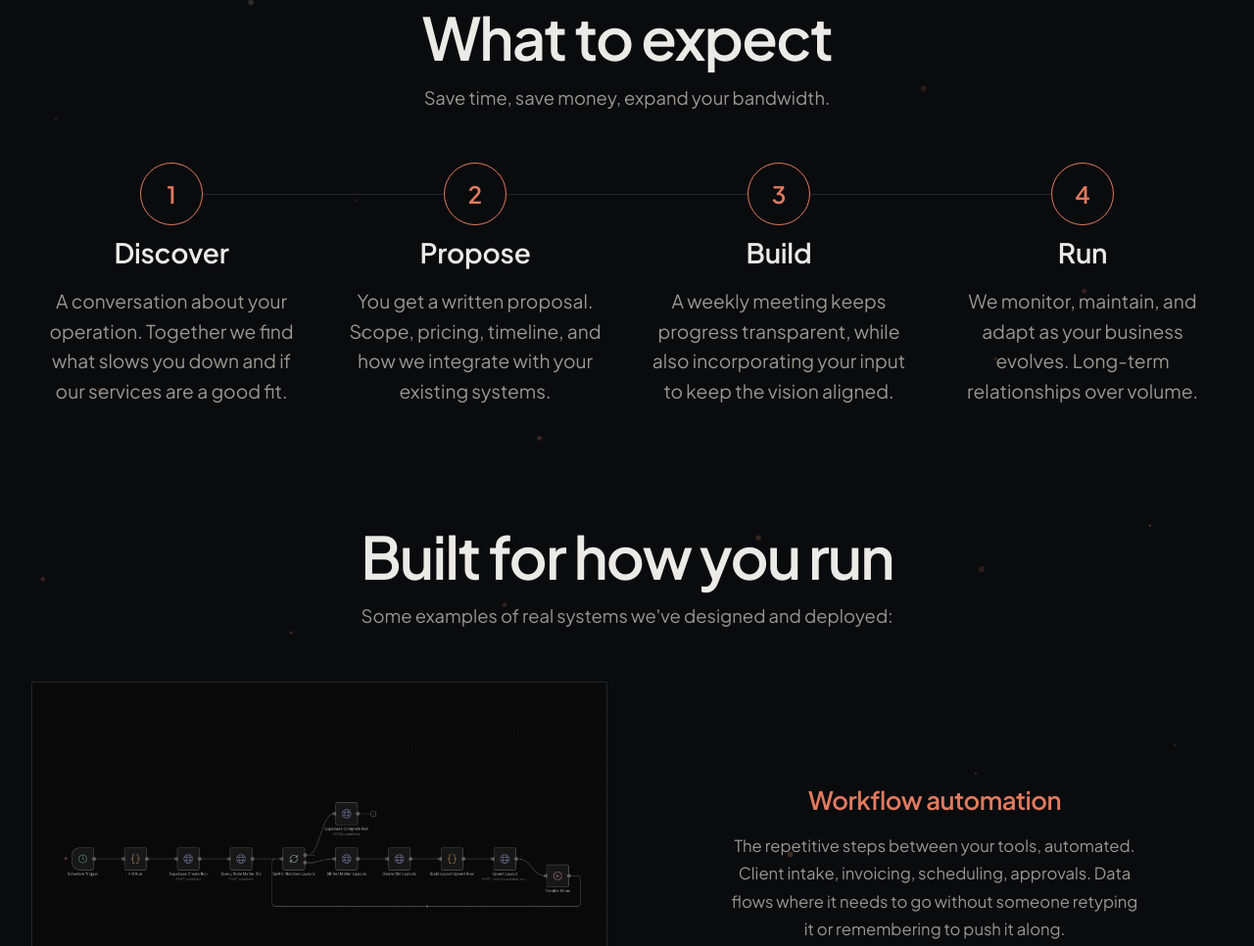
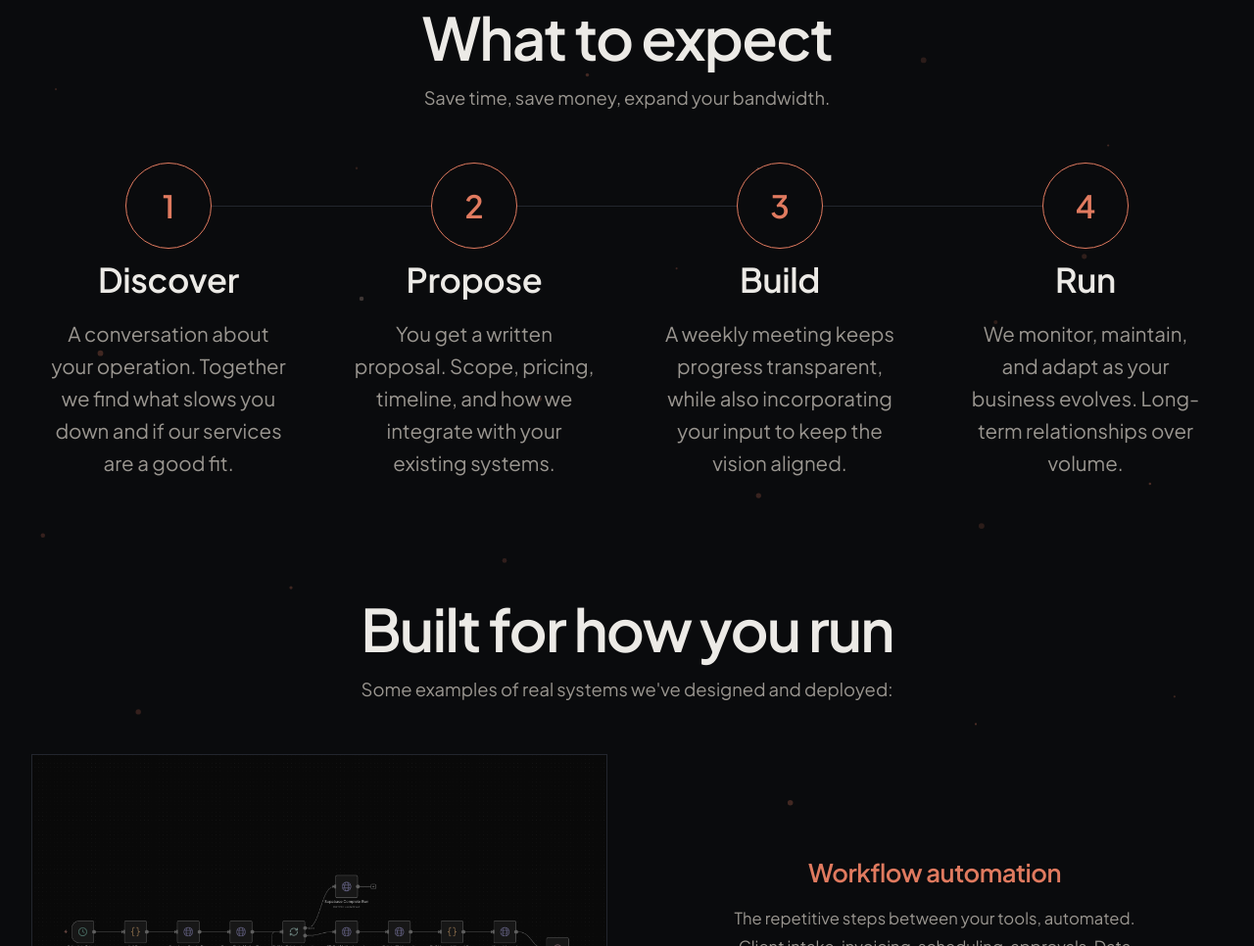
Before and after one commit to baxterclaw1/baxterlabs-site, an Astro site: page / in a window 1280 px wide. Shown: the part 869-1835 px from the top of the page at 98% size. Built offline with nearby package versions, Linux system fonts and the light colour scheme; Astro itself is replaced by a stand-in of ours; animation ran at ten frames a second.

Commit message:
style: massively scale up What to Expect timeline
Co-authored-by: Cursor <cursoragent@cursor.com>

```diff
--- a/src/components/WorkProcess.astro
+++ b/src/components/WorkProcess.astro
@@ -62,10 +62,10 @@
 
   .timeline {
     position: relative;
-    max-width: 78rem;
+    max-width: 90rem;
     margin: 0 auto;
     display: flex;
-    gap: 1.5rem;
+    gap: 2rem;
     padding: 0 0 1.5rem;
   }
 
@@ -74,14 +74,14 @@
     /* Run from center of step 1 to center of step 4 so both ends meet the dots */
     left: 12.5%;
     right: 12.5%;
-    top: 2rem;
+    top: 2.75rem;
     height: 1px;
     background: var(--site-border);
   }
 
   .timeline-step {
     position: relative;
-    padding-top: 4.35rem;
+    padding-top: 5.75rem;
     flex: 1;
     min-width: 0;
     text-align: center;
@@ -92,13 +92,13 @@
     top: 0;
     left: 50%;
     transform: translateX(-50%);
-    width: 4rem;
-    height: 4rem;
+    width: 5.5rem;
+    height: 5.5rem;
     border-radius: 50%;
     border: 1.5px solid var(--site-accent);
     background: var(--site-bg);
     color: var(--site-accent);
-    font-size: 1.5rem;
+    font-size: 2rem;
     font-weight: 600;
     display: flex;
     align-items: center;
@@ -107,19 +107,19 @@
   }
 
   .timeline-title {
-    font-size: clamp(1.45rem, 2.4vw, 1.75rem);
+    font-size: clamp(1.75rem, 2.8vw, 2.15rem);
     font-weight: 600;
     letter-spacing: -0.01em;
     color: var(--site-text);
-    margin-bottom: 0.7rem;
+    margin-bottom: 0.75rem;
   }
 
   .timeline-desc {
-    font-size: clamp(1.05rem, 1.5vw, 1.2rem);
+    font-size: clamp(1.15rem, 1.6vw, 1.35rem);
     line-height: 1.6;
     color: var(--site-text-dim);
-    padding: 0 0.75rem;
-    max-width: 20rem;
+    padding: 0 1rem;
+    max-width: 24rem;
     margin: 0 auto;
   }
 
```
